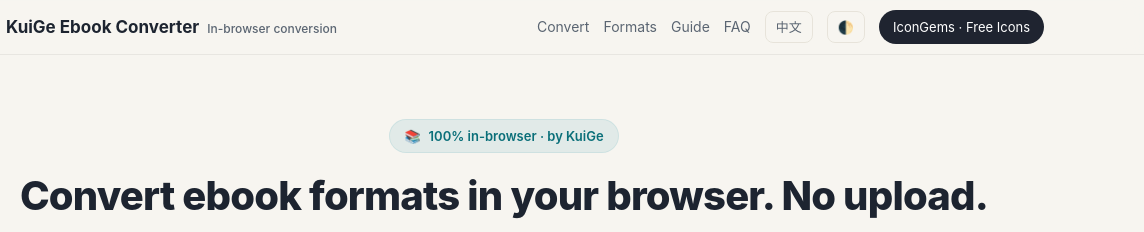
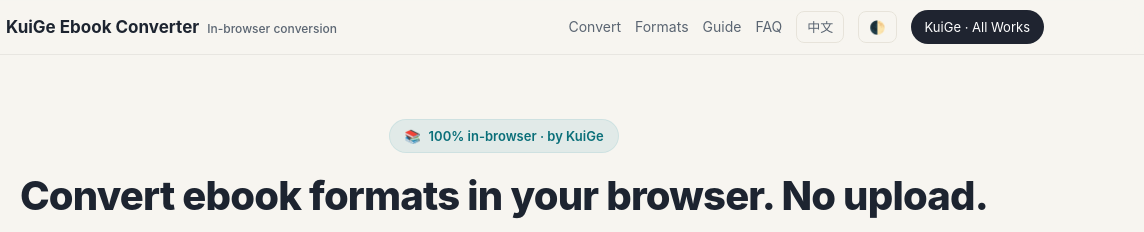
Before and after one commit to Tliens/ebook-converter, a plain HTML site: page index.html in a window 1280 px wide. Shown: the top 232 px of the page, 136-1280 px from the left. Drawn offline with nearby package versions, Linux system fonts and the light colour scheme.

Commit message:
fix: 魁歌入口改指主站 kuige.me，文案统一「魁歌 · 全部作品」

```diff
--- a/index.html
+++ b/index.html
@@ -250,7 +250,7 @@ html.dark{--kg-ink:#e9ecf1;--kg-sub:#96a1af;--kg-line:#242e3a;--kg-bg:#11181f}
       <a href="#faq" data-i18n="navFaq">FAQ</a>
       <button class="ctl" id="langBtn" type="button" title="Switch to English">EN</button>
       <button class="ctl" id="themeBtn" type="button" title="主题">🌓</button>
-      <a class="kg-entry" href="https://icongems.kuige.me/" target="_blank" rel="noopener" data-i18n="kgEntry">IconGems · 免费图标库</a>
+      <a class="kg-entry" href="https://kuige.me/" target="_blank" rel="noopener" data-i18n="kgEntry">魁歌 · 全部作品</a>
     </nav>
   </div>
 </header>
@@ -1967,7 +1967,7 @@ const I18N = {
 zh: {
   title: '魁歌在线电子书格式转换工具 — EPUB/MOBI/AZW3/PDF 免费互转',
   desc: '免费在线电子书格式转换工具：EPUB、MOBI、AZW3、FB2、PDF、DOCX、TXT、HTML、Markdown 互转，输出 EPUB/MOBI/HTML/TXT/Markdown/FB2。所有转换在浏览器本地完成，文件不上传，无需注册。',
-  brand: '魁歌电子书转换', brandSub: '在线格式转换', kgEntry: 'IconGems · 免费图标库',
+  brand: '魁歌电子书转换', brandSub: '在线格式转换', kgEntry: '魁歌 · 全部作品',
   navApp: '开始转换', navFormats: '支持格式', navGuide: '转换指南', navFaq: 'FAQ',
   eyebrow: '纯浏览器本地转换 · 魁歌出品',
   h1: '在线电子书格式转换，文件不上传',
@@ -2023,7 +2023,7 @@ zh: {
 en: {
   title: 'KuiGe Ebook Converter — Online Ebook Conversion, No Upload',
   desc: 'Free online ebook converter: EPUB, MOBI, AZW3, FB2, PDF, DOCX, TXT, HTML, Markdown to EPUB/MOBI/HTML/TXT/Markdown/FB2. Everything runs locally in your browser — files never leave your device.',
-  brand: 'KuiGe Ebook Converter', brandSub: 'In-browser conversion', kgEntry: 'IconGems · Free Icons',
+  brand: 'KuiGe Ebook Converter', brandSub: 'In-browser conversion', kgEntry: 'KuiGe · All Works',
   navApp: 'Convert', navFormats: 'Formats', navGuide: 'Guide', navFaq: 'FAQ',
   eyebrow: '100% in-browser · by KuiGe',
   h1: 'Convert ebook formats in your browser. No upload.',
```
